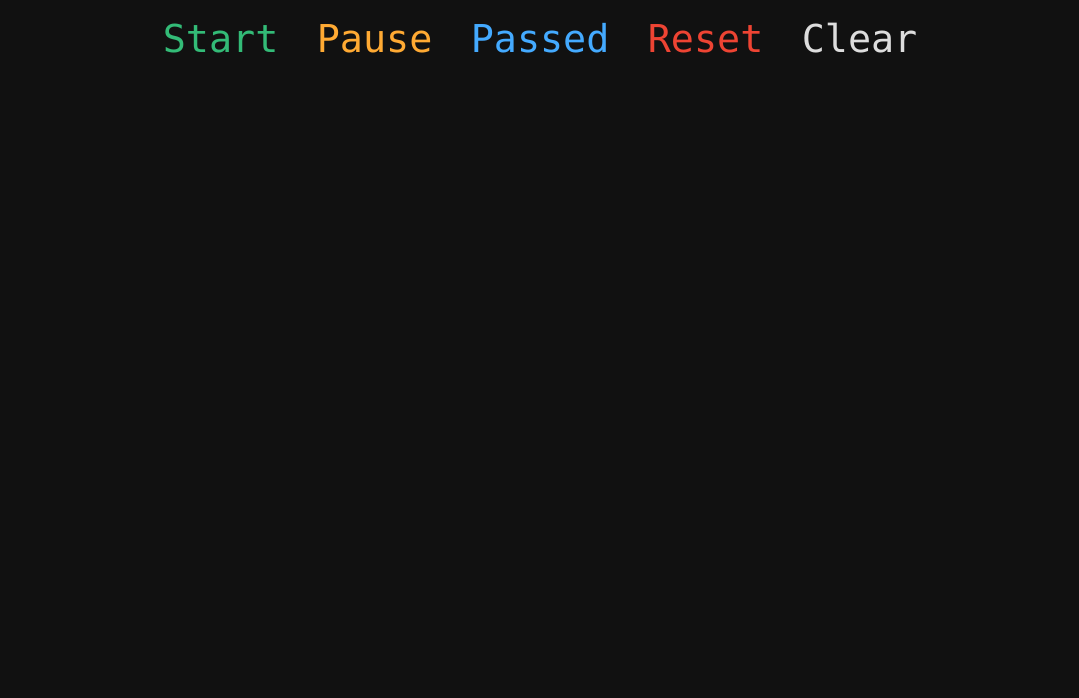
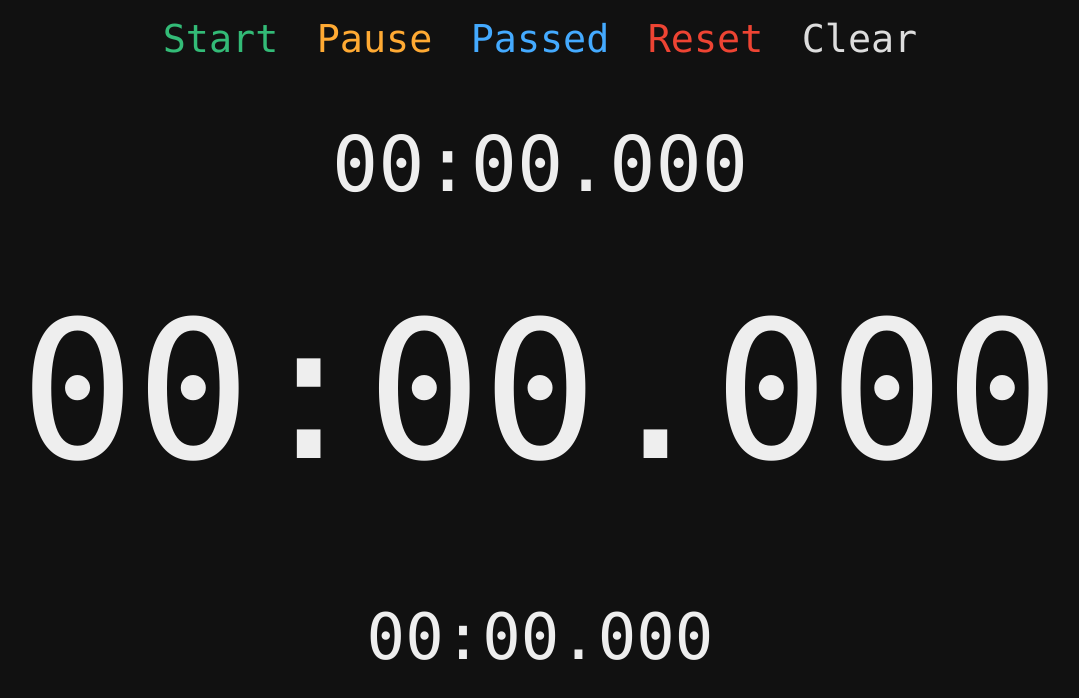
Before and after one commit to nalbam/sample-amplify, a React (Create React App) app: page /timer in a window 1280 px wide. Shown: the top 698 px of the page, without its empty margins (4-1083 px from the left). Built offline with nearby package versions, Linux system fonts and the light colour scheme; no server answers; what aws-amplify, aws-amplify-react would draw is missing.

Commit message:
00:00.000

```diff
--- a/src/pages/Timer.js
+++ b/src/pages/Timer.js
@@ -13,9 +13,9 @@ class App extends Component {
             <a href="#" id="btn_reset" className="button btn_reset">Reset</a>
             <a href="#" id="btn_clear" className="button btn_clear">Clear</a>
         </nav>
-        <div className="limiter"></div>
-        <div className="display"></div>
-        <div className="bestlap"></div>
+        <div className="limiter">00:00.000</div>
+        <div className="display">00:00.000</div>
+        <div className="bestlap">00:00.000</div>
         <ul className="results"></ul>
       </div>
     );
```
